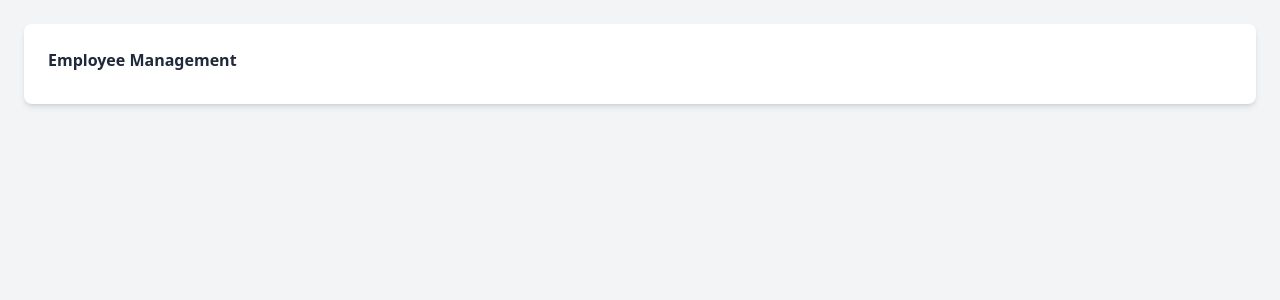
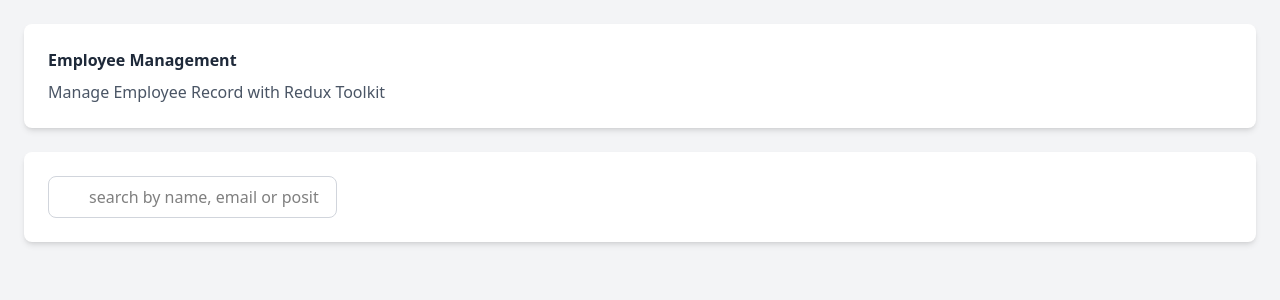
Before and after one commit to Shivam-310/basiccrud, a React (Vite) app: page / in a window 1280 px wide. Shown: the top 300 px of the page. Built offline with nearby package versions, Linux system fonts and the light colour scheme.

Commit message:
setting up the search bar

```diff
--- a/src/components/RecordTable.jsx
+++ b/src/components/RecordTable.jsx
@@ -6,6 +6,18 @@
       <div className="max-w-7xl mx-auto">
         <div className="bg-white rounded-lg shadow-md p-6 mb-6">
             <h1 className="font-3xl font-bold text-gray-800 mb-2">Employee Management</h1>
+            <p className='text-gray-600'>
+                Manage Employee Record with Redux Toolkit
+            </p>
+        </div>
+        <div className='bg-white rounded-lg shadow-md p-6 mb-6'>
+            <div className='flex flex-col md:flex-row gap-4'>
+                <div>
+                    <search className='absolute left-3 top-1/2 transform-translate-y-1/2 text-gray-400 size={20}'/>
+                    <input type='text' placeholder='search by name, email or position' className='w-full pl-10 pr-4 py-2 border border-gray-300 rounded-lg focus:outline-none focus:ring-2 focus-ring-blue-500'/>
+                </div>
+            </div>
+
         </div>
       </div>
     </div>
```
